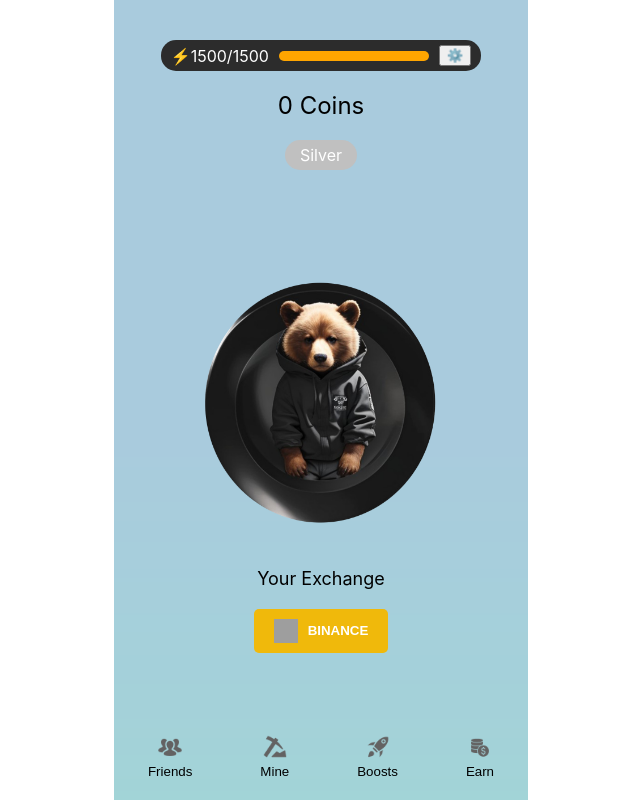
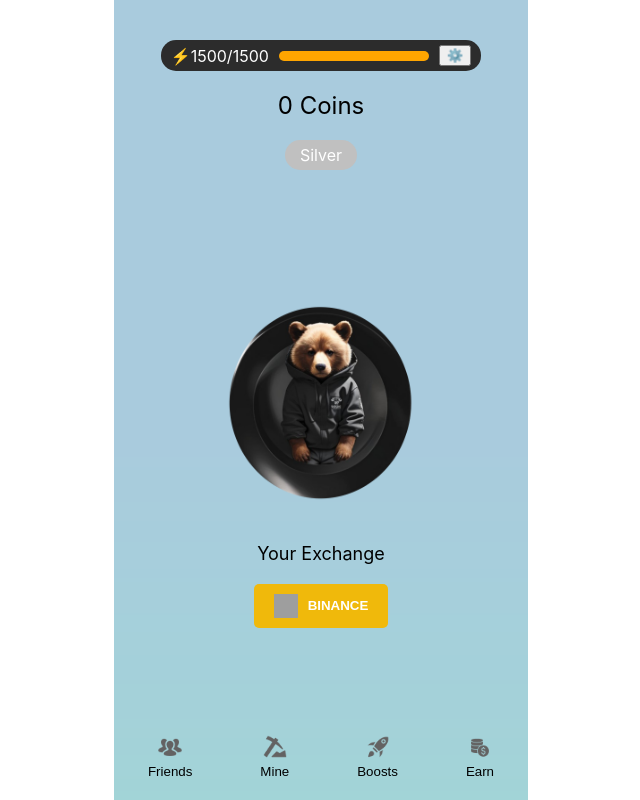
Before and after one commit to vladholomah/my-clicker, a React (Create React App) app: page / in a window 1280 px wide. Shown: the whole page, without its empty margins (319-959 px from the left). Built offline with nearby package versions, Linux system fonts and the light colour scheme; grey boxes are pictures that could not be loaded.

Commit message:
Опис ваших змін

```diff
--- a/src/App.css
+++ b/src/App.css
@@ -99,6 +99,7 @@ body, html {
 }
 
 .tap-button {
+  touch-action: manipulation;
   width: 250px;
   height: 250px;
   background-color: transparent;
--- a/src/components/ExchangeDisplay.tsx
+++ b/src/components/ExchangeDisplay.tsx
@@ -12,50 +12,40 @@ interface Animation {
 
 const ExchangeDisplay: React.FC<ExchangeDisplayProps> = ({ onClick }) => {
   const [animations, setAnimations] = useState<Animation[]>([]);
-  const [tilt, setTilt] = useState({ x: 0, y: 0 });
   const buttonRef = useRef<HTMLButtonElement>(null);
-  const lastClickTime = useRef(0);
+  const lastClickTime = useRef<{[key: number]: number}>({});
 
-  const handleInteraction = useCallback((x: number, y: number) => {
+  const handleInteraction = useCallback((x: number, y: number, identifier: number) => {
     const now = Date.now();
-    if (now - lastClickTime.current < 50) return; // Запобігаємо подвійним кликам
-    lastClickTime.current = now;
+    if (now - (lastClickTime.current[identifier] || 0) < 100) return; // Запобігаємо подвійним кликам
+    lastClickTime.current[identifier] = now;
 
     if (!buttonRef.current) return;
 
     const rect = buttonRef.current.getBoundingClientRect();
-    const centerX = rect.width / 2;
-    const centerY = rect.height / 2;
-    const tiltX = (y - centerY) / centerY * 10;
-    const tiltY = (centerX - x) / centerX * 10;
+    const newAnimation: Animation = {
+      id: now + Math.random(), // Унікальний ідентифікатор для кожної анімації
+      x: x - rect.left,
+      y: y - rect.top
+    };
 
-    setTilt({ x: tiltX, y: tiltY });
-
-    const newAnimation: Animation = { id: now, x, y };
     setAnimations(prevAnimations => [...prevAnimations, newAnimation]);
-
     onClick();
 
     setTimeout(() => {
-      setTilt({ x: 0, y: 0 });
       setAnimations(prevAnimations => prevAnimations.filter(anim => anim.id !== newAnimation.id));
     }, 1000);
   }, [onClick]);
 
   const handleTouch = useCallback((event: React.TouchEvent<HTMLButtonElement>) => {
     event.preventDefault();
-    const touch = event.touches[0];
-    if (touch && buttonRef.current) {
-      const rect = buttonRef.current.getBoundingClientRect();
-      handleInteraction(touch.clientX - rect.left, touch.clientY - rect.top);
-    }
+    Array.from(event.touches).forEach(touch => {
+      handleInteraction(touch.clientX, touch.clientY, touch.identifier);
+    });
   }, [handleInteraction]);
 
-  const handleClick = useCallback((event: React.MouseEvent<HTMLButtonElement>) => {
-    if (buttonRef.current) {
-      const rect = buttonRef.current.getBoundingClientRect();
-      handleInteraction(event.clientX - rect.left, event.clientY - rect.top);
-    }
+  const handleMouseDown = useCallback((event: React.MouseEvent<HTMLButtonElement>) => {
+    handleInteraction(event.clientX, event.clientY, 0);
   }, [handleInteraction]);
 
   return (
@@ -63,21 +53,32 @@ const ExchangeDisplay: React.FC<ExchangeDisplayProps> = ({ onClick }) => {
       <button
         ref={buttonRef}
         className="tap-button"
-        onMouseDown={handleClick}
+        onMouseDown={handleMouseDown}
         onTouchStart={handleTouch}
         style={{
-          transform: `perspective(1000px) rotateX(${tilt.x}deg) rotateY(${tilt.y}deg)`,
-          transition: 'transform 0.1s',
-          WebkitTapHighlightColor: 'transparent',  // Прибираємо підсвітку на мобільних пристроях
-          outline: 'none'  // Прибираємо фокус
+          WebkitTapHighlightColor: 'transparent',
+          outline: 'none',
+          userSelect: 'none',
+          width: '200px',
+          height: '200px',
+          borderRadius: '50%',
+          border: 'none',
+          background: 'transparent',
+          position: 'relative',
+          overflow: 'visible'
         }}
       >
-        <img src="/images/tap.png" alt="Tap" className="tap-image" />
+        <img src="/images/tap.png" alt="Tap" className="tap-image" style={{width: '100%', height: '100%', borderRadius: '50%'}} />
         {animations.map((anim) => (
           <div
             key={anim.id}
             className="plus-one"
-            style={{ left: anim.x, top: anim.y }}
+            style={{
+              position: 'absolute',
+              left: anim.x,
+              top: anim.y,
+              pointerEvents: 'none'
+            }}
           >
             +1
           </div>
```
